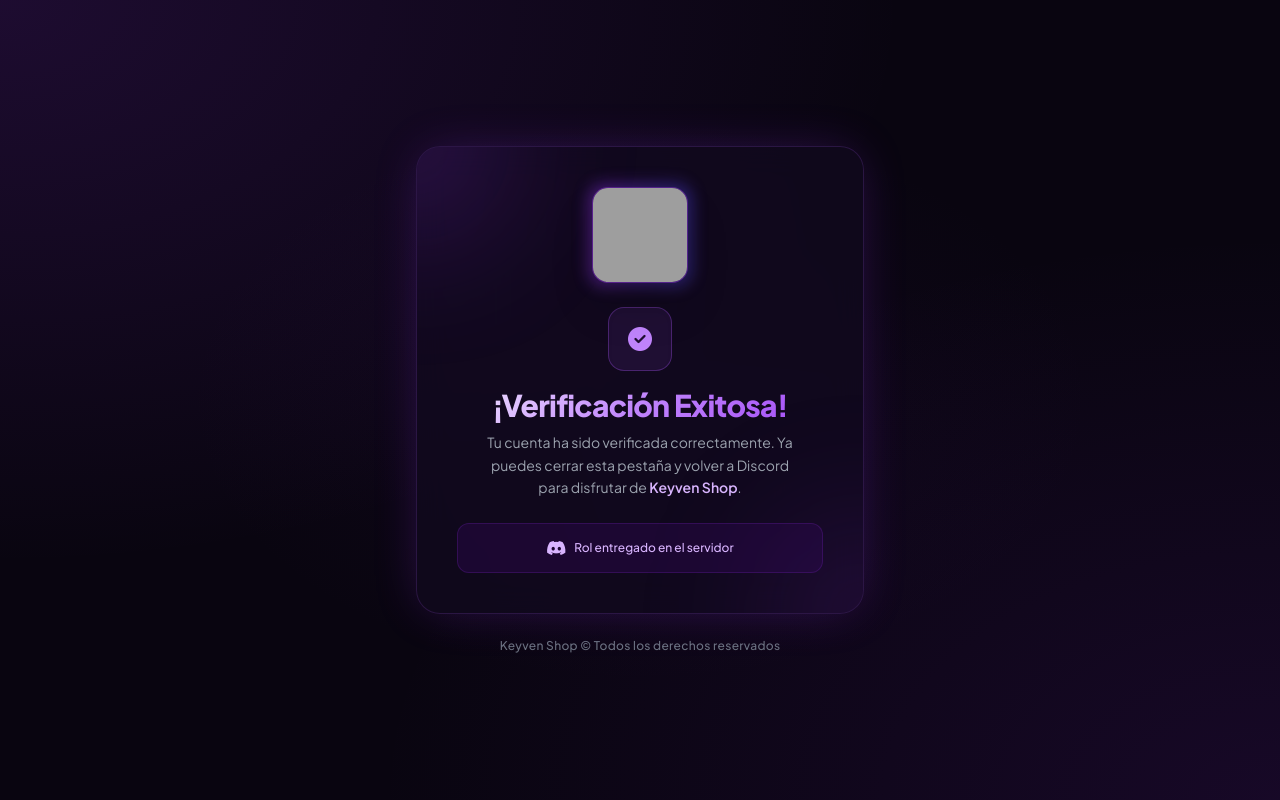
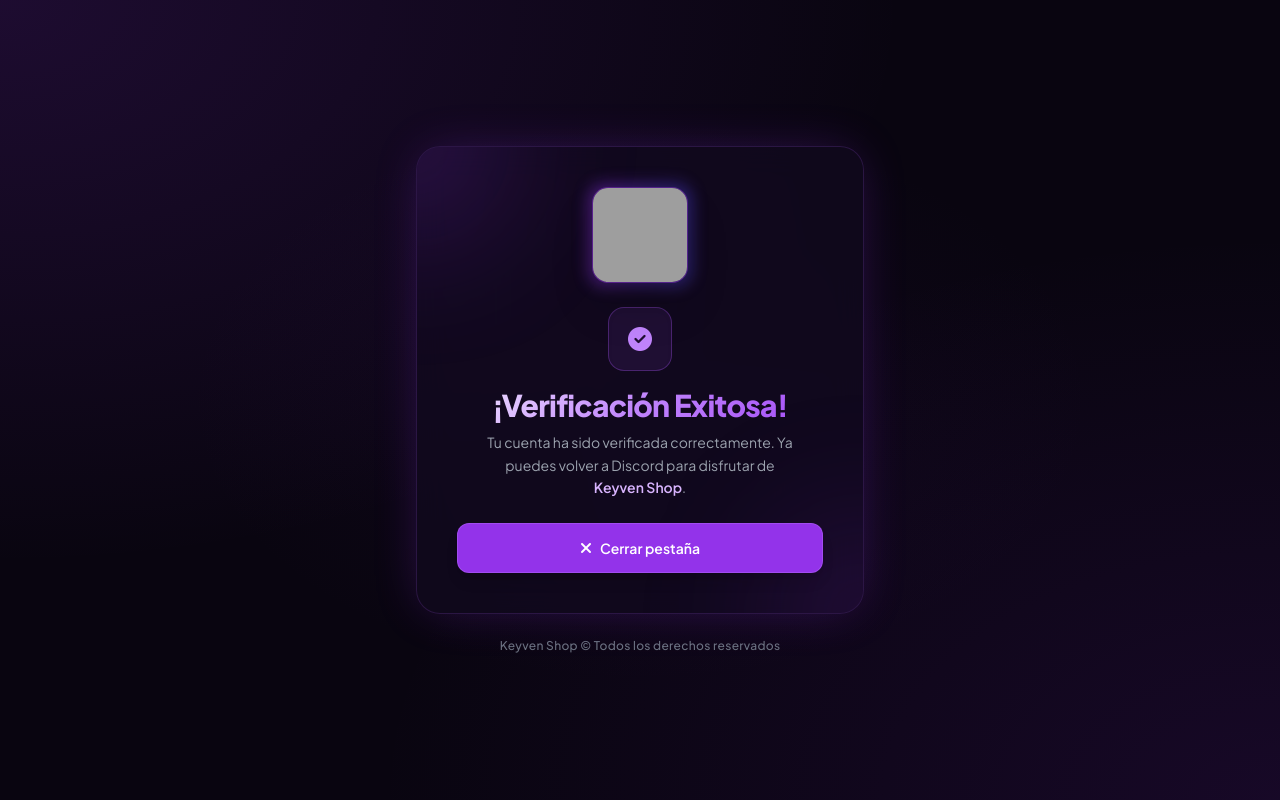
Before and after one commit to catruuvaldez/KyvenAntiRaid2, a website: page index.html in a window 1280 px wide. Drawn offline with nearby package versions, Linux system fonts and the light colour scheme; grey boxes are pictures that could not be loaded.

Commit message:
Boton de cerrar pestaña y logo kyvenico

```diff
--- a/index.html
+++ b/index.html
@@ -62,7 +62,7 @@
                 <div class="mb-6 relative group">
                     <div class="absolute -inset-1 bg-gradient-to-r from-purple-600 to-indigo-600 rounded-2xl blur opacity-40 group-hover:opacity-75 transition duration-500"></div>
                     <div class="relative w-24 h-24 rounded-2xl overflow-hidden border border-purple-500/30 bg-purple-950/50 flex items-center justify-center shadow-2xl">
-                        <img src="https://i.imgur.com/vH98gW2.png" alt="KV Store Logo" class="w-full h-full object-cover logo-glow">
+                        <img src="kyvenico.png" alt="KV Store Logo" class="w-full h-full object-cover logo-glow">
                     </div>
                 </div>
 
@@ -76,13 +76,17 @@
                     </h1>
 
                     <p class="text-gray-400 text-sm leading-relaxed mb-6 max-w-xs">
-                        Tu cuenta ha sido verificada correctamente. Ya puedes cerrar esta pestaña y volver a Discord para disfrutar de <span class="text-purple-300 font-semibold">Keyven Shop</span>.
+                        Tu cuenta ha sido verificada correctamente. Ya puedes volver a Discord para disfrutar de <span class="text-purple-300 font-semibold">Keyven Shop</span>.
                     </p>
 
-                    <div class="w-full bg-purple-950/30 border border-purple-800/30 rounded-xl p-3 flex items-center justify-center gap-2 text-xs text-purple-300 font-medium">
-                        <i class="fa-brands fa-discord text-base"></i>
-                        <span>Rol entregado en el servidor</span>
-                    </div>
+                    <button onclick="closeTab()" class="w-full bg-purple-600 hover:bg-purple-500 text-white font-semibold border border-purple-400/30 rounded-xl p-3 flex items-center justify-center gap-2 text-sm shadow-lg hover:shadow-purple-500/25 transition-all duration-300 cursor-pointer active:scale-95">
+                        <i class="fa-solid fa-xmark text-base"></i>
+                        <span>Cerrar pestaña</span>
+                    </button>
+
+                    <p id="close-msg" class="text-xs text-gray-500 mt-2 hidden">
+                        Si la pestaña no se cierra automáticamente, puedes cerrarla manualmente.
+                    </p>
                 </div>
 
             </div>
@@ -95,5 +99,13 @@
         </div>
     </div>
 
+    <script>
+        function closeTab() {
+            window.close();
+            // Por si el navegador bloquee el auto-cierre
+            document.getElementById('close-msg').classList.remove('hidden');
+        }
+    </script>
+
 </body>
 </html>
```
Also changed, not shown: 1 other file.
